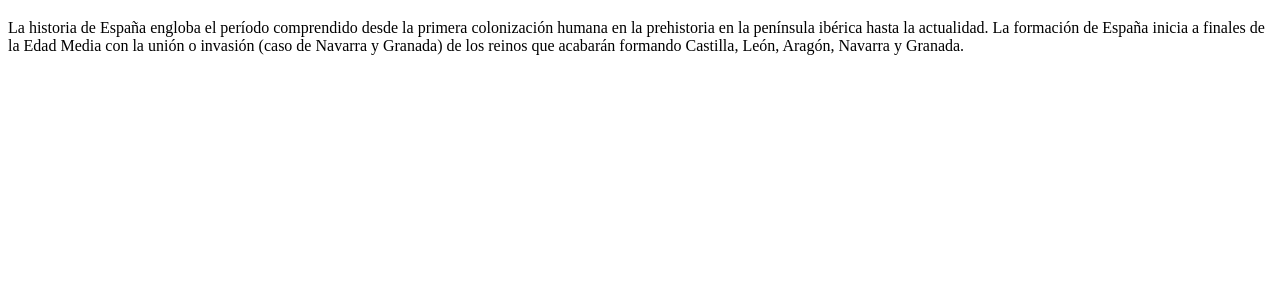
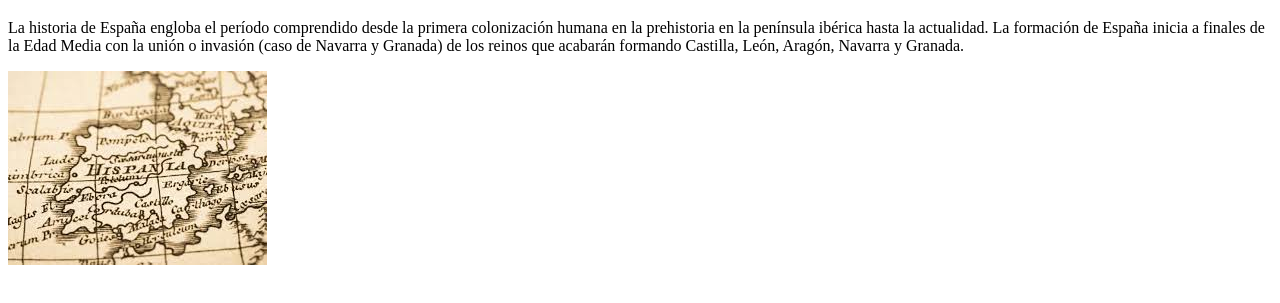
Before and after one commit to rafyxan/-Exercise_Unit5_website, a plain HTML site: page index.html in a window 1280 px wide. Shown: the part 95-398 px from the top of the page. Drawn offline with Linux system fonts and the light colour scheme.

Commit message:
added first image

```diff
--- a/index.html
+++ b/index.html
@@ -10,5 +10,5 @@ strong>p</strong> tag and its contents.</p>
 </body>
 <h1>HISTORIA DE ESPAÑA</h1>
 <p>La historia de España engloba el período comprendido desde la primera colonización humana en la prehistoria en la península ibérica hasta la actualidad. La formación de España inicia a finales de la Edad Media con la unión o invasión (caso de Navarra y Granada) de los reinos que acabarán formando Castilla, León, Aragón, Navarra y Granada.</p>
-
+<img src="españa.jpg" alt="imagen españa">
 </html>
```
